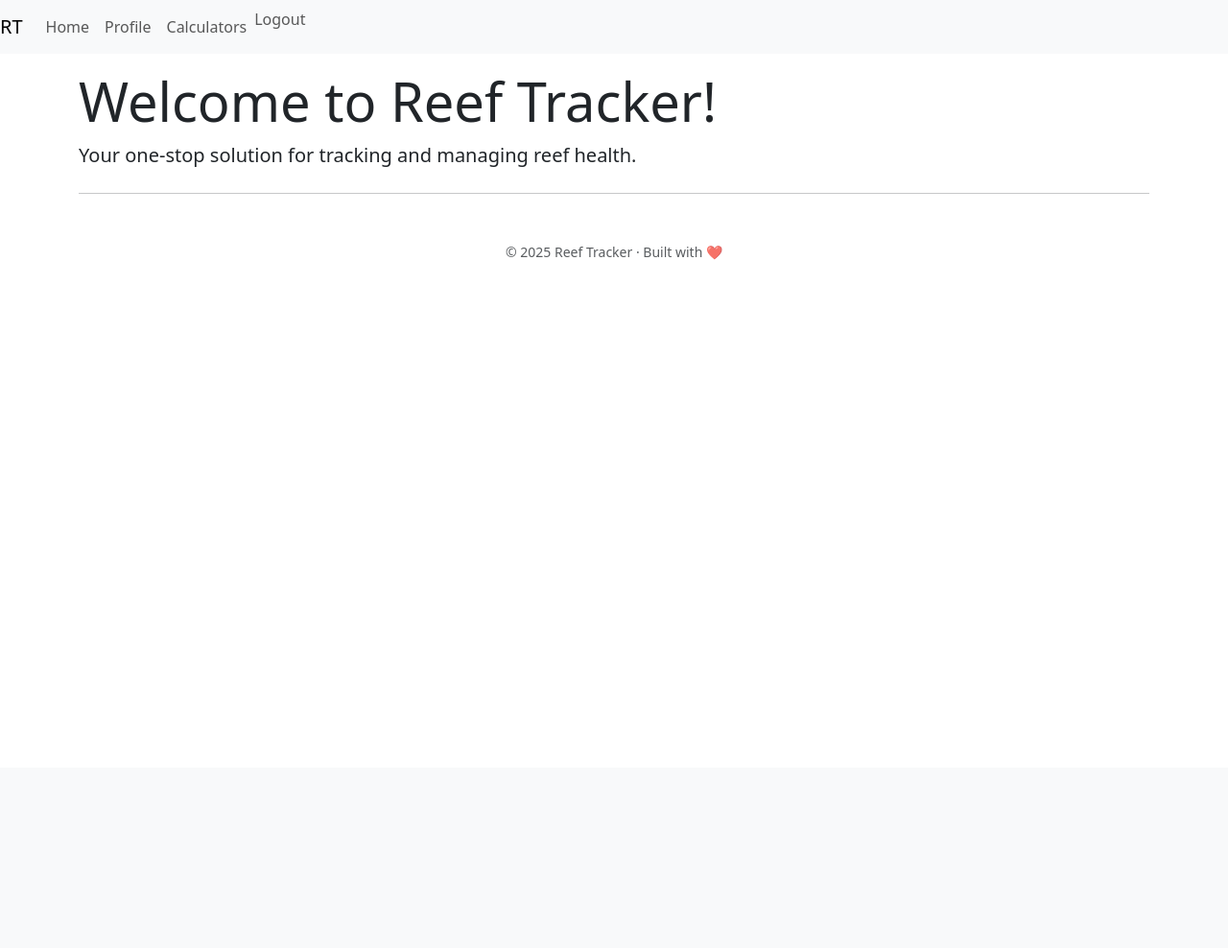
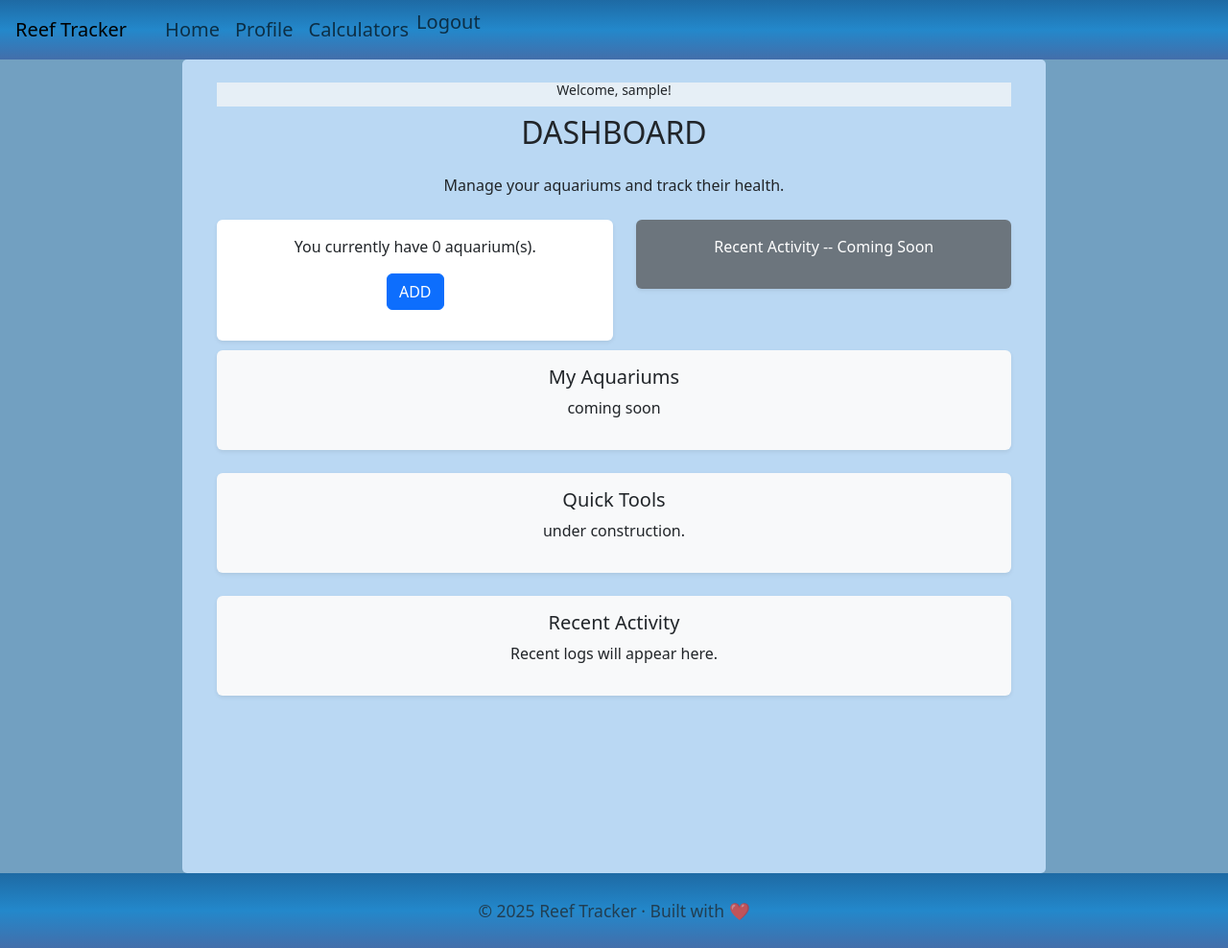
Before and after one commit to loud3stsil3nce/ReefTracker, a Django app: page /home/ in a window 1280 px wide. Shown: the whole page at 96% size. Before the commit the page ends 271 px from the top, so only its background shows below. Run offline with Django 5.2, Linux system fonts and the light colour scheme; the visitor is signed in with stand-in values (Sample User, id 1); data that the repository does not hold is empty; some libraries are stand-ins or nearby versions.

Commit message:
interface and styling updates

```diff
--- a/ReefTracker/ReefTracker/settings.py
+++ b/ReefTracker/ReefTracker/settings.py
@@ -22,11 +22,11 @@ BASE_DIR = Path(__file__).resolve().parent.parent
 # See https://docs.djangoproject.com/en/5.2/howto/deployment/checklist/
 
 # SECURITY WARNING: keep the secret key used in production secret!
-SECRET_KEY = os.environ.get("SECRET_KEY")
+SECRET_KEY = os.environ.get("SECRET_KEY", "dev-secret-key")
 
 # SECURITY WARNING: don't run with debug turned on in production!
-DEBUG = os.environ.get("DEBUG", "False").lower() == "true"
-
+#DEBUG = os.environ.get("DEBUG", "False").lower() == "true"
+DEBUG = True  # Set to False in production
 ALLOWED_HOSTS = os.environ.get("ALLOWED_HOSTS", "127.0.0.1 localhost").split(" ")
 
 
--- a/ReefTracker/myapp/templates/main/base.html
+++ b/ReefTracker/myapp/templates/main/base.html
@@ -1,5 +1,5 @@
 <!doctype html>
-<html lang="en">
+<html lang="en" style="height: 100%;">
   <head>
     <meta charset="utf-8">
     <meta name="viewport" content="width=device-width, initial-scale=1">
@@ -13,38 +13,49 @@
         rel="stylesheet"
         integrity="sha384-T3c6CoIi6uLrA9TneNEoa7RxnatzjcDSCmG1MXxSR1GAsXEV/Dwwykc2MPK8M2HN"
         crossorigin="anonymous">
+    <style>
+      html, body {
+        height: 100%;
+        margin: 0;
+      }
+      body {
+        display: flex;
+        flex-direction: column;
+
+      }
+      .content-wrapper {
+        flex: 1;
+      }
+    </style>
   </head>
   <body>
-    <nav class="navbar navbar-expand-lg navbar-light bg-light">
-        <a class="navbar-brand" href="/">RT</a>
-        <button class="navbar-toggler" type="button" data-bs-toggle="collapse" data-bs-target="#navbarSupportedContent" aria-expanded="false" aria-label="Toggle navigation">
+    <!-- Navbar -->
+    <nav class="navbar navbar-expand-lg navbar-light bg-light" style="height: 100px; background: linear-gradient(to bottom, #1E6AA4 0%, #2388CB 50%, #436EAA 100%); font-size: 20px;">
+      <a class="navbar-brand px-3" href="/">Reef Tracker</a>
+      <button class="navbar-toggler" type="button" data-bs-toggle="collapse" data-bs-target="#navbarSupportedContent">
         <span class="navbar-toggler-icon"></span>
       </button>
-
       <div class="collapse navbar-collapse" id="navbarSupportedContent">
         <ul class="navbar-nav mr-auto">
-
           {% if user.is_authenticated %}
-    <li class="nav-item active">
-        <a class="nav-link" href="/home">Home</a>
-      </li>
+            <li class="nav-item"><a class="nav-link" href="/home">Home</a></li>
             <li class="nav-item"><a class="nav-link" href="/profile">Profile</a></li>
             <li class="nav-item"><a class="nav-link" href="/calculators">Calculators</a></li>
             <li class="nav-item">
-      <form method="POST" action='/logout/' style="display: inline;">
-        {% csrf_token %}
-        <button type="submit" class="btn btn-link nav-link p-0 m-0 align-baseline" style="border: none; background: none;">Logout</button>
+              <form method="POST" action='/logout/' class="d-inline">{% csrf_token %}
+                <button type="submit" class="btn btn-link nav-link p-0 m-0 align-baseline" style="border: none; ">Logout</button>
               </form>
             </li>
-
           {% else %}
             <li class="nav-item"><a class="nav-link" href="/login">Login</a></li>
           {% endif %}
         </ul>
       </div>
+    </nav>
 
-    </nav>
-    <div class="container mt-3">
+    <!-- Page Content -->
+    <div class="content-wrapper container-fluid mx-auto px-0" style="text-align: center; background-color: #72A0C1;">
+
 
       {% if messages %}
         {% for message in messages %}
@@ -52,17 +63,21 @@
         {% endfor %}
       {% endif %}
 
+      <div class="mx-auto p-4" style="background-color: rgb(186, 216, 243); max-width: 900px; border-radius: 5px;">
+
         {% block content %}{% endblock %}
       </div>
+    </div>
 
-    <footer class="text-center text-muted py-4">
+    <!-- Scripts -->
+    <script src="https://cdn.jsdelivr.net/npm/bootstrap@5.3.2/dist/js/bootstrap.bundle.min.js"
+      integrity="sha384-C6RzsynM9kWDrMNeT87bh95OGNyZPhcTNXj1NW7RuBCsyN/o0jlpcV8Qyq46cDfL"
+      crossorigin="anonymous"></script>
+    {% block script %}{% endblock %}
+
+    <!-- Footer -->
+    <footer class="text-center text-muted py-4" style="height: 100px; background: linear-gradient(to bottom, #1E6AA4 0%, #2388CB 50%, #436EAA 100%); font-size: 20px;">
     <small>&copy; 2025 Reef Tracker · Built with ❤️</small>
   </footer>
-    <script
-        src="https://cdn.jsdelivr.net/npm/bootstrap@5.3.2/dist/js/bootstrap.bundle.min.js"
-        integrity="sha384-C6RzsynM9kWDrMNeT87bh95OGNyZPhcTNXj1NW7RuBCsyN/o0jlpcV8Qyq46cDfL"
-        crossorigin="anonymous">
-    </script>
-    {% block script %}{% endblock %}
   </body>
 </html>
--- a/ReefTracker/myapp/templates/main/displaycalculators.html
+++ b/ReefTracker/myapp/templates/main/displaycalculators.html
@@ -2,10 +2,10 @@
 {% block title %}Calculators{% endblock %}
 
 {% block content %}
-<div class="container">
+
     <h1 class="mt-4">Calculators</h1>
     <p>Use the calculators below to perform various calculations related to reef health.</p>
-    <div class="row">
+    <div class="row" style="display: flex; justify-content: space-between;">
         <div class="col-md-4">
             <h2>Water Volume Calculator</h2>
             <p>Description of Calculator 1.</p>
@@ -21,5 +21,6 @@
             <p>Description of Calculator 3.</p>
             <a href="{% url 'calculators' %}" class="btn btn-primary">Go to Calculator 3</a>
         </div>
+    </div>
 
 {% endblock %}
--- a/ReefTracker/myapp/templates/main/home.html
+++ b/ReefTracker/myapp/templates/main/home.html
@@ -1,10 +1,88 @@
-{% extends "main/base.html" %} {% block title %} Home Page {% endblock %}
-{% block content %}
-<div class="jumbotron">
-    <h1 class="display-4">Welcome to Reef Tracker!</h1>
-    <p class="lead">Your one-stop solution for tracking and managing reef health.</p>
+{% extends "main/base.html" %} {% block title %} Home Page {% endblock %} {%
+{% load crispy_forms_tags %} {% block content %}
+<div
+  class="container-fluid min-vh-100 d-flex flex-column"
+  style="overflow: visible"
+>
+  {% if user.is_authenticated %}
 
-    <hr class="my-4">
+  <!-- Welcome Section -->
+  <section style="background-color: rgb(230, 239, 246); width: 100%">
+    <h1 class="small">Welcome, {{ user.username }}!</h1>
+  </section>
+
+  <!-- DASHBOARD -->
+  <div class="d-flex flex-column flex-grow-1">
+    <h2 class="p-2">DASHBOARD</h2>
+    <p class="p-2">Manage your aquariums and track their health.</p>
+
+    <!-- Split Columns Section -->
+    <div class="d-flex flex-row flex-wrap w-100 gap-4" style="padding-bottom: 10px">
+      <!-- Left Column -->
+      <div class="flex-fill" style="min-width: 300px">
+        <div class="p-3 bg-white rounded shadow-sm">
+          <p>You currently have {{ aquariums|length }} aquarium(s).</p>
+          <button onclick="toggleForm()" class="btn btn-primary mb-3">
+            ADD
+          </button>
+
+          <div id="addAquarium" style="display: none">
+            <form method="POST" action="{% url 'home' %}">
+              {% csrf_token %}
+              <h4>Aquarium Details</h4>
+              {{ form|crispy }}
+              <button type="submit" class="btn btn-primary mt-2">
+                Register Aquarium
+              </button>
+            </form>
+          </div>
+        </div>
+      </div>
+
+      <!-- Right Column -->
+      <div class="flex-fill" style="min-width: 300px">
+        <div class="p-3 bg-secondary text-white rounded shadow-sm">
+          <p>Recent Activity -- Coming Soon</p>
+        </div>
+      </div>
+
+    </div>
+ <!-- Three Sections) -->
+  <div class="w-100">
+    <!-- Row 1: My Aquariums -->
+    <div class="bg-light p-3 mb-4 rounded shadow-sm">
+      <h5>My Aquariums</h5>
+      <p>coming soon</p>
+    </div>
+
+    <!-- Row 2: Quick Tools -->
+    <div class="bg-light p-3 mb-4 rounded shadow-sm">
+      <h5>Quick Tools</h5>
+      <p>under construction.</p>
+    </div>
+
+    <!-- Row 3: Recent Activity -->
+    <div class="bg-light p-3 rounded shadow-sm">
+      <h5>Recent Activity</h5>
+      <p>Recent logs will appear here.</p>
+    </div>
+  </div>
+</div>
 
 
-{% endblock %}
+
+
+
+  {% else %}
+  <h2>Please log in to manage your aquariums</h2>
+  {% endif %}
+</div>
+
+{% endblock %} {% block script%}
+<script>
+  function toggleForm() {
+    const formDiv = document.getElementById("addAquarium");
+    formDiv.style.display = formDiv.style.display === "none" ? "block" : "none";
+  }
+</script>
+{% endblock%}
--- a/ReefTracker/myapp/templates/main/myaquariums.html
+++ b/ReefTracker/myapp/templates/main/myaquariums.html
@@ -3,7 +3,7 @@
 {% block title %} My Aquariums {% endblock %}
 
 {% block content %}
-<div class="container">
+<div class="container-fluid">
     <h1 class="mt-4">My Aquariums</h1>
     <p>Manage your aquariums and track their health.</p>
     {% if aquariums %}
@@ -18,8 +18,8 @@
             </div>
             <div class="card-footer" style="display: flex; justify-content: space-between; width: 100%;">
                 <a class="btn btn-primary" href="{% url 'aquariumview' aquarium.id %}">View Details</a>
-
             </div>
+        </div> <!-- missing closing tag here was causing the issue -->
     </div>
 {% endfor %}
     </div>
--- a/ReefTracker/myapp/templates/main/profile.html
+++ b/ReefTracker/myapp/templates/main/profile.html
@@ -2,13 +2,13 @@
 {% block title %} Profile Page {% endblock %}
 
 {% block content %}
-<div class="container">
+<div class="container-fluid">
     <h1 class="mt-4">Profile Page</h1>
     {% if user.is_authenticated %}
     <p>Welcome, {{ user.username }}!</p>
     {% endif %}
     <h2>Your Details</h2>
-    <ul class="list-group">
+    <ul class="list-group ">
         <li class="list-group-item"><strong>Username:</strong> {{ user.username }}</li>
         <li class="list-group-item"><strong>Email:</strong> {{ user.email }}</li>
         <li class="list-group-item"><strong>First Name:</strong> {{ user.first_name }}</li>
--- a/ReefTracker/myapp/templates/registration/login.html
+++ b/ReefTracker/myapp/templates/registration/login.html
@@ -2,7 +2,7 @@
 {% load crispy_forms_tags %}
 {% block title %} Login Page {% endblock %}
 {%block content%}
-
+<div class="container-fluid">
     <h1>Sign In</h1>
     <form action="" method="post" novalidate>
         {% csrf_token %}
@@ -10,4 +10,5 @@
         <button type="submit" class="btn btn-primary">Sign In</button>
     </form>
     <p>Don't have an account? <a href="{% url 'sign_up' %}">Register here</a>.</p>
-{%endblock%}
+</div>
+    {%endblock%}
--- a/ReefTracker/myapp/templates/registration/sign_up.html
+++ b/ReefTracker/myapp/templates/registration/sign_up.html
@@ -3,7 +3,7 @@
 {% block title %} Registration Page {% endblock %}
 
 {% block content %}
-<div class="container">
+<div class="container-fluid">
     <h1 class="mt-4">Register</h1>
     <p>Create a new account to start tracking your reef health.</p>
 
@@ -14,5 +14,5 @@
     </form>
 
     <p>Already have an account? <a href="{% url 'login' %}">Login here</a>.</p>
-
+</div>
 {% endblock %}
--- a/ReefTracker/myapp/views.py
+++ b/ReefTracker/myapp/views.py
@@ -10,7 +10,17 @@ def landing(request):
     return render(request, "main/landing.html")
 @login_required
 def home(request):
-    return render(request, "main/home.html")
+    aquariums = Aquariums.objects.filter(user=request.user)
+    if request.method == "POST":
+        form = AddAquariumForm(request.POST)
+        if form.is_valid():
+            aquarium = form.save(commit=False)
+            aquarium.user = request.user
+            aquarium.save()
+            return redirect("home")  # prevent form resubmission
+    else:
+        form = AddAquariumForm()
+    return render(request, "main/home.html", {"aquariums": aquariums, "form": form})
 
 
 def sign_up(request):
```
Also changed, not shown: ReefTracker/myapp/templates/main/landing.html (+5 -5 lines). Lines whose indentation alone changed are shown as unchanged.
